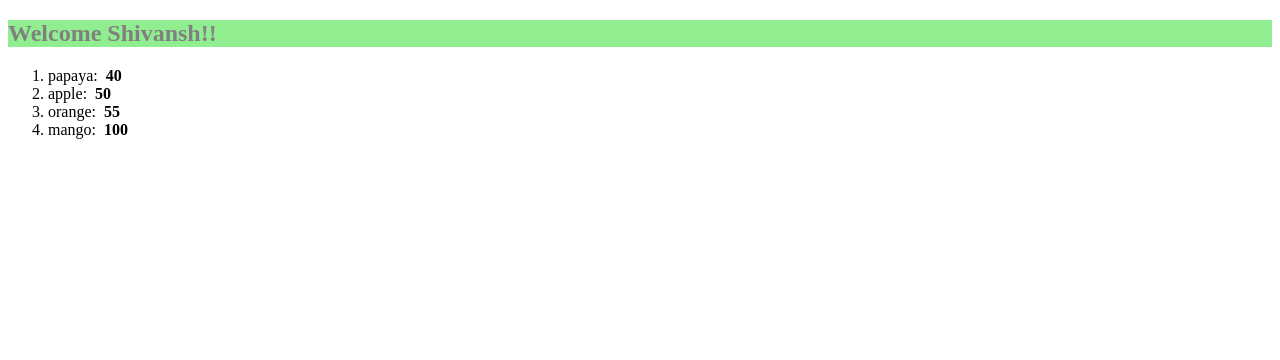
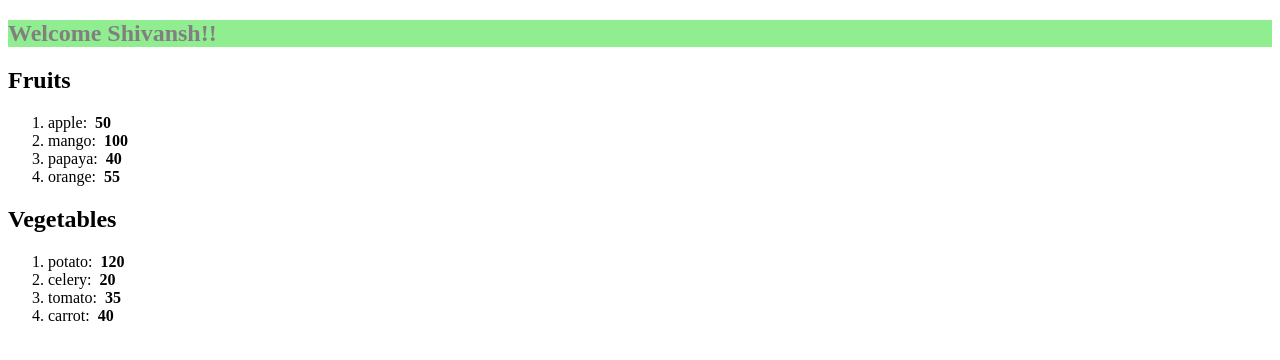
Before and after one commit to shivansh-mangla/react-website, a React (Vite) app in the folder my-react-app/: page / in a window 1280 px wide. Shown: the top 360 px of the page. Built offline with nearby package versions, Linux system fonts and the light colour scheme.

Commit message:
passing list dynamically and props

```diff
--- a/my-react-app/src/App.jsx
+++ b/my-react-app/src/App.jsx
@@ -2,10 +2,23 @@ import UserGreeting from "./UserGreeting.jsx";
 import List from "./List.jsx";
 
 function App() {
+
+  const fruits = [{id: 1, name: "apple", calories: 50},
+    {id: 2, name: "mango", calories: 100},
+    {id: 3, name: "papaya", calories: 40},
+    {id: 4, name: "orange", calories: 55}];
+
+  const vegetables = [{id:1, name:"potato", calories: 120},
+                      {id:2, name:"celery", calories: 20},
+                      {id:3, name:"tomato", calories: 35},
+                      {id:4, name:"carrot", calories: 40}
+  ];
+
   return(
     <>
       <UserGreeting isLoggedIn={true} username="Shivansh"/>
-      <List/>
+      {fruits.length && <List items={fruits} category="Fruits"/>}
+      {vegetables.length && <List items={vegetables} category="Vegetables"/>}
     </>
   );
 }
--- a/my-react-app/src/List.jsx
+++ b/my-react-app/src/List.jsx
@@ -1,23 +1,31 @@
-function List(){
-    const fruits = [{id: 1, name: "apple", calories: 50},
-                    {id: 2, name: "mango", calories: 100},
-                    {id: 3, name: "papaya", calories: 40},
-                    {id: 4, name: "orange", calories: 55}];
+import PropTypes from 'prop-types';
+
+function List(props){
+    const itemsList = props.items;
+    const category = props.category;
+
+    const listItems = itemsList.map(item =>
+                    <li key={item.id}>{item.name}: &nbsp;
+                    <b>{item.calories}</b></li>);
 
 
-    // fruits.sort((a, b) => a.name.localeCompare(b.name)); // sort by name
+    return(
+    <>
+        <h2>{category}</h2>
+        <ol>{listItems}</ol>
+    </>);
+}
 
-    fruits.sort((a, b) => a.calories - b.calories); // sort by calories
+List.propTypes = {
+    category: PropTypes.string,
+    items: PropTypes.arrayOf(PropTypes.shape({id: PropTypes.number,
+                                            name: PropTypes.string,
+                                            calories: PropTypes.number}))
+}
 
-    //filter fruits with cal>50
-    const highCalFruits = fruits.filter(fruit => fruit.calories > 50);
-
-    const listItems = fruits.map(fruit =>
-                    <li key={fruit.id}>{fruit.name}: &nbsp;
-                    <b>{fruit.calories}</b></li>);
-
-
-    return(<ol>{listItems}</ol>);
+List.defaultProps = {
+    items: [],
+    category: "Category"
 }
 
 export default List
```
